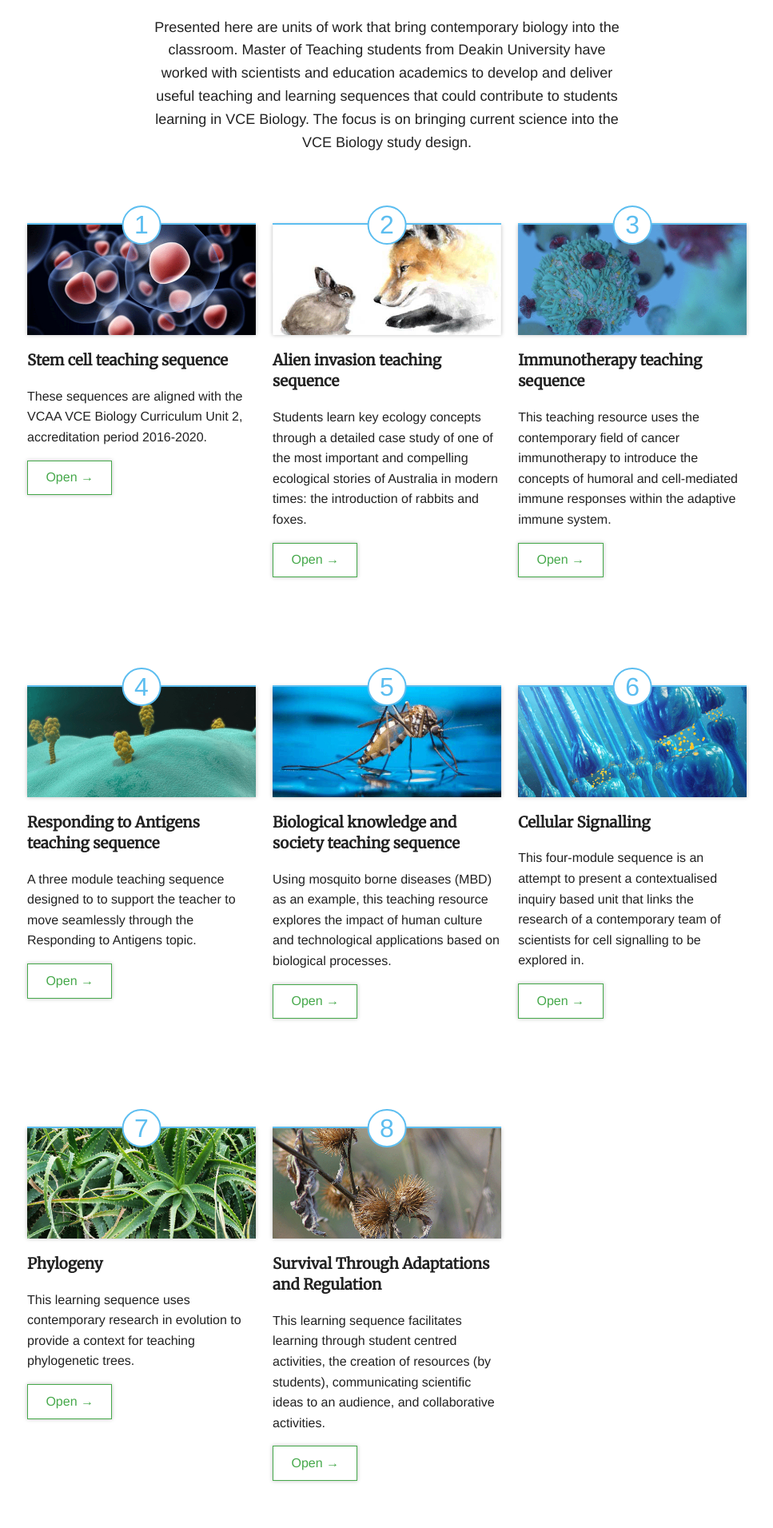
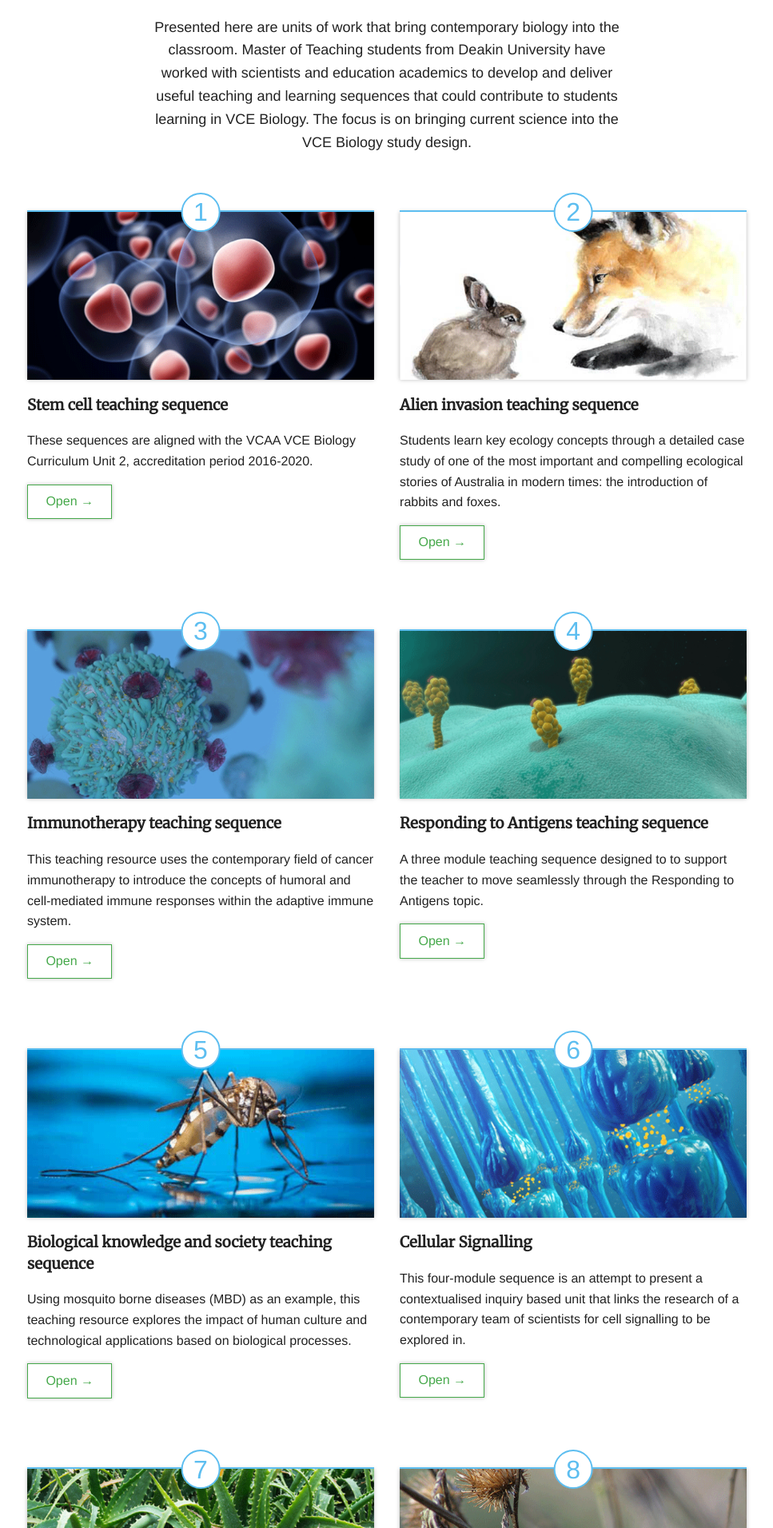
Before and after one commit to contemporaryVCEbiology/contemporaryVCEbiology, a Jekyll site: the page built from index.html, in a window 1280 px wide. Shown: the part 1074-2985 px from the top of the page at 80% size, without its empty margins (156-1123 px from the left). Built offline with Jekyll 4.4.1, drawn with Linux system fonts in a browser that asks for light colours.

Commit message:
Change to two column

```diff
--- /dev/null
+++ b/_sass/_col2max.scss
@@ -0,0 +1,31 @@
+/* clearfix */
+.col-2max:before,
+.col-2max:after {
+    content: " ";
+    /* 1 */
+    display: table;
+    /* 2 */
+}
+.col-2max:after {
+    clear: both;
+}
+.col-2max > * {
+    margin-bottom: 0;
+}
+@media only screen and (min-width: 40.0625em) {
+    .col-2max > * {
+        float: left;
+        display: block;
+        margin-right: 3.5786636068%;
+        width: 48.2106681966%;
+    }
+    .col-2max > *:last-child {
+        margin-right: 0;
+    }
+    .col-2max > *:nth-child(2n) {
+        margin-right: 0;
+    }
+    .col-2max > *:nth-child(2n+1) {
+        clear: left;
+    }
+}
--- a/biology-skills.html
+++ b/biology-skills.html
@@ -24,7 +24,7 @@
                     <h2>Biology skills</h2>
                     <p>Presented here are several resources that will help develop a range of science investigation skills that will support experimental and inquiry tasks in the field and in the laboratory</p>
                 </header>
-                <div class="col-3max">
+                <div class="col-2max">
                     <article>
                         <div class="number"><span>1</span></div>
                         <a href="https://contemporaryvcebiology.com/conducting-investigations/" class="no-barba"><img class="website" src="/img/conducting-investigations-tile.png" alt=""></a>
--- a/css/main.scss
+++ b/css/main.scss
@@ -109,6 +109,7 @@
 @import "buttons";
 @import "videoGrid";
 @import "col3max";
+@import "col2max";
 
 
 /* ==========================================================================
--- a/index.html
+++ b/index.html
@@ -24,7 +24,7 @@
                     <h2>Contemporary Biology Contexts for VCE Biology</h2>
                     <p>Presented here are units of work that bring contemporary biology into the classroom. Master of Teaching students from Deakin University have worked with scientists and education academics to develop and deliver useful teaching and learning sequences that could contribute to students learning in VCE Biology.  The focus is on bringing current science into the VCE Biology study design.</p>
                 </header>
-                <div class="col-3max">
+                <div class="col-2max">
                 <article>
                     <div class="number"><span>1</span></div>
                     <a href="https://contemporaryvcebiology.com/stem-cells/" class="no-barba"><img class="website" src="/img/stem-cells-tile.png" alt=""></a>
```
